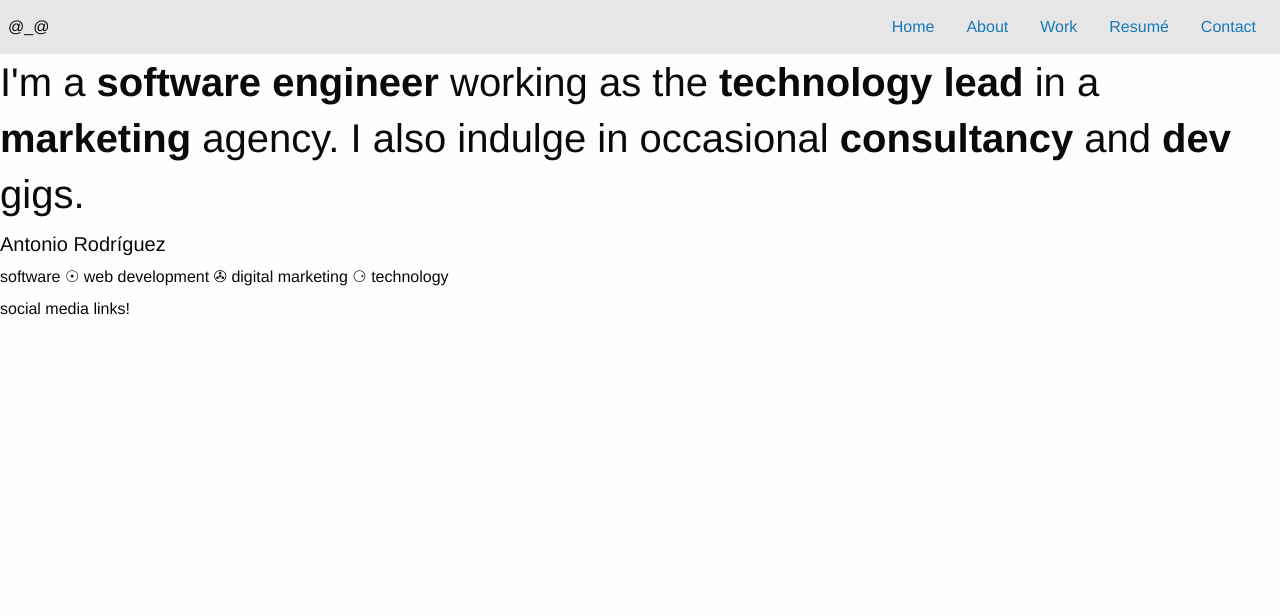
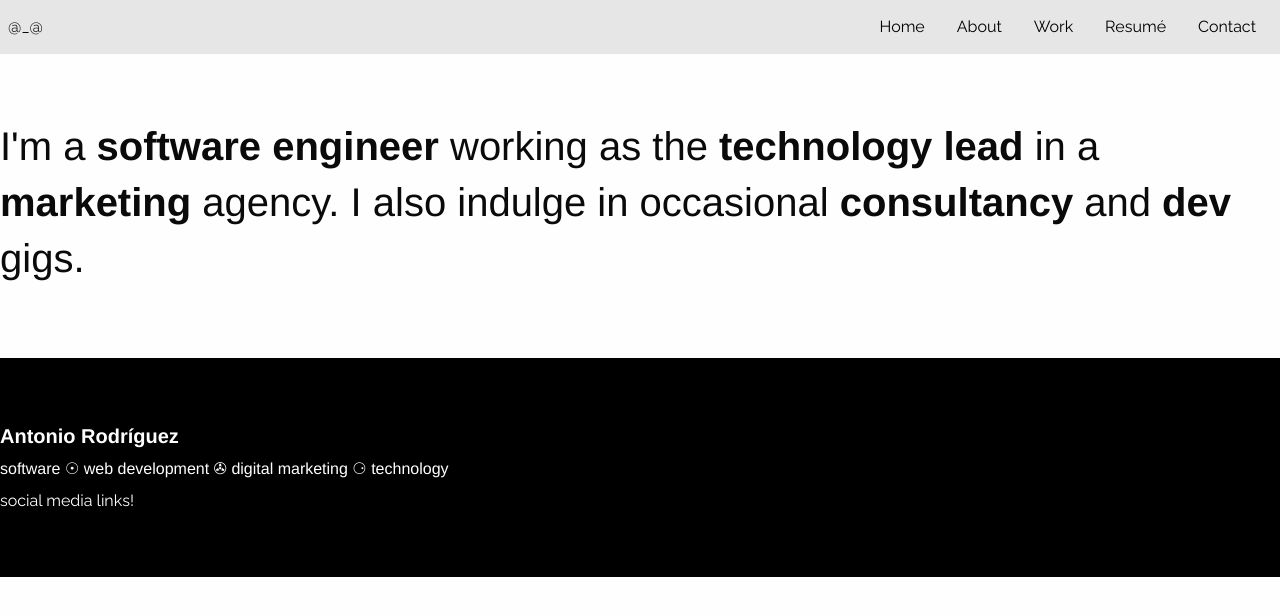
Before and after one commit to antonio666917/arod.us-ngx, an Angular app: page /home in a window 1280 px wide. Shown: the top 616 px of the page. Built offline with nearby package versions, Linux system fonts and the light colour scheme.

Commit message:
Add some basic global styles

```diff
--- a/src/styles.scss
+++ b/src/styles.scss
@@ -0,0 +1,39 @@
+@import url('https://fonts.googleapis.com/css?family=Raleway');
+
+html, body {
+  font-family: 'Raleway', sans-serif;
+}
+
+h3 {
+  font-size: 1.5em;
+}
+
+h5 {
+  font-weight: bold;
+}
+
+a {
+  color: black;
+  &:hover {
+    background: black;
+    color: white;
+  }
+}
+
+section {
+  clear: both;
+  padding-top: 4em;
+  padding-bottom: 4em;
+}
+
+.section-dark {
+  background: black;
+  color: white;
+  a {
+    color: white;
+    &:hover {
+      background: white;
+      color: black;
+    }
+  }
+}
```
